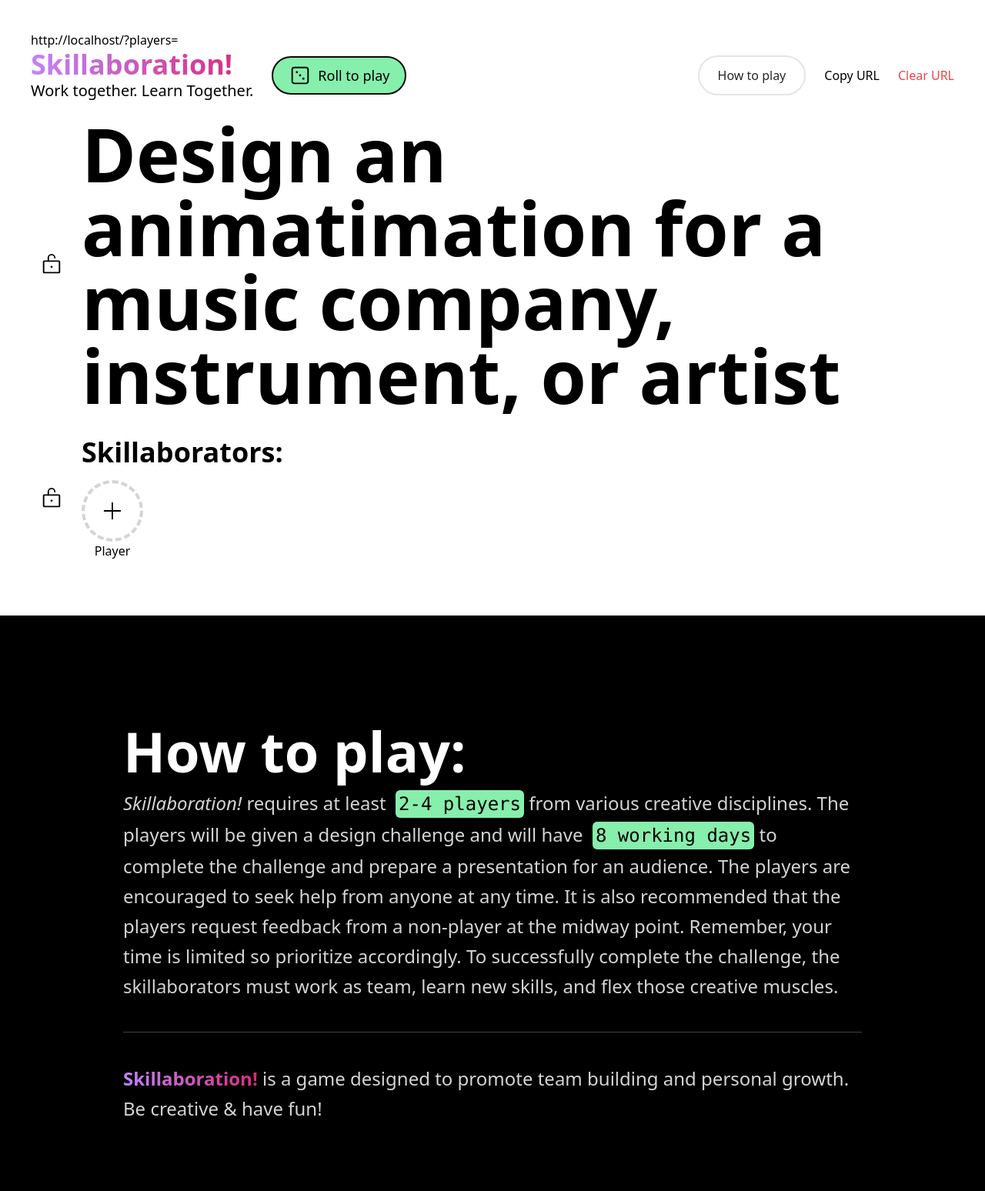
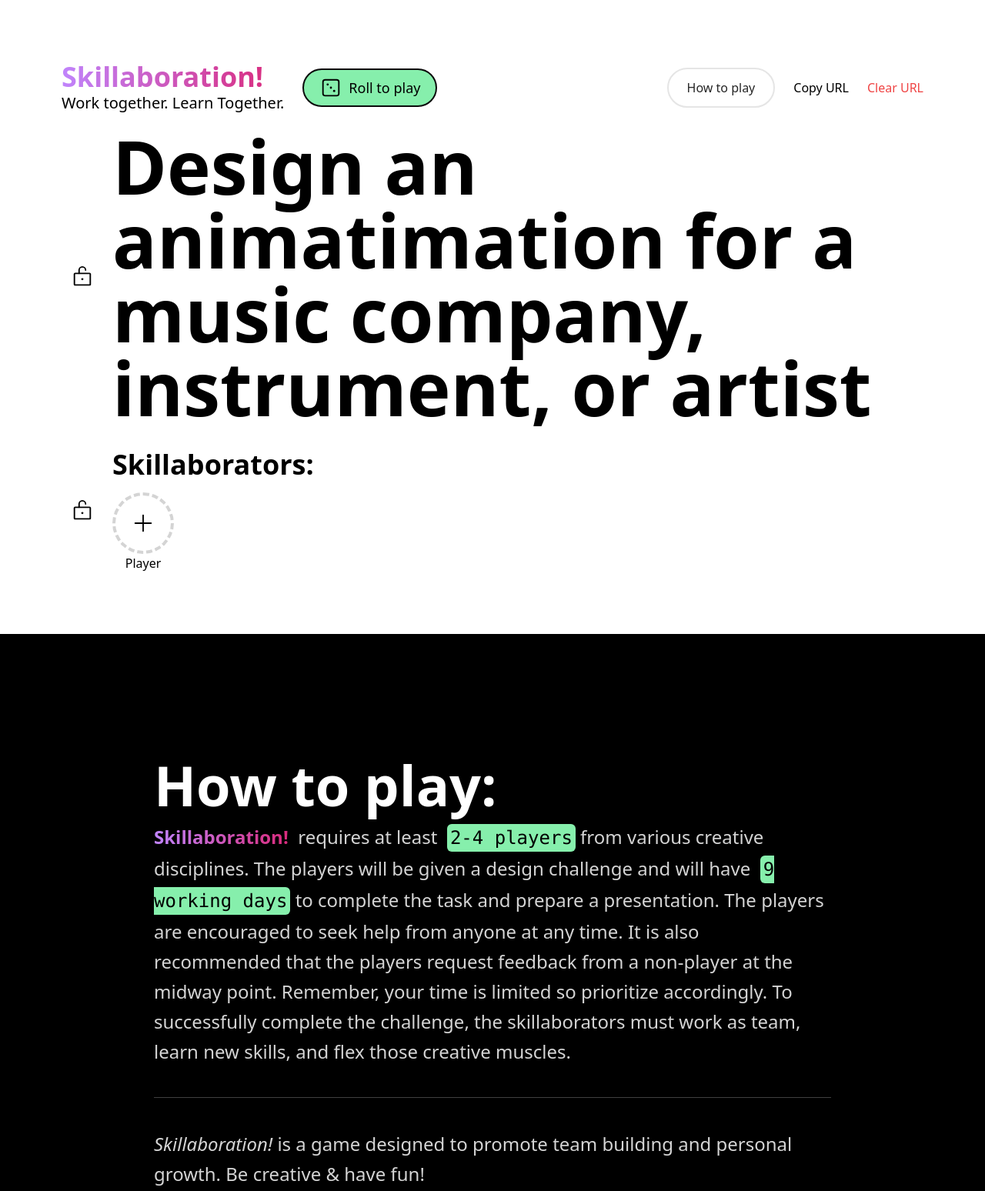
Before and after one commit to andreortiz82/skillaboration, an Astro site: page / in a window 1280 px wide. Shown: the top 1548 px of the page at 77% size. Built offline with nearby package versions, Linux system fonts and the light colour scheme; Astro itself is replaced by a stand-in of ours.

Commit message:
almost ready

```diff
--- a/src/components/ChallengeCard.tsx
+++ b/src/components/ChallengeCard.tsx
@@ -10,8 +10,6 @@ interface ChallengeCardProps {
   skills: any;
   challenges: any;
 }
-
-const room = uniqid();
 
 export const ChallengeCard = (props: ChallengeCardProps) => {
   const { skills, challenges } = props;
@@ -48,22 +46,30 @@ export const ChallengeCard = (props: ChallengeCardProps) => {
   useEffect(() => {
     const randomChallenge = _.sampleSize(challenges, 1);
     const randomSkill = _.sampleSize(skills, 1);
+    const urlParams = new URL(window.location).searchParams;
+    const urlPlayers = urlParams.get("players");
+    const urlSkillabs = urlParams.get("skillaborators");
+    const initPlayers: any = urlPlayers?.split(",");
+    const initSkillabs: any = urlSkillabs?.split(",");
+
+    if (initPlayers?.length > 0) setPlayers(initPlayers);
+    if (initSkillabs?.length > 0) setSkillaborators(initSkillabs);
     setRoundDescription(`Design ${randomSkill} for ${randomChallenge}`);
-
-    url.searchParams.set("players", players.join(","));
-    window.history.replaceState(null, "", url.toString());
-    setGameUrl(url.toString());
   }, []);
 
   const rollDice = () => {
-    const randomPlayers: any = _.sampleSize(skillaborators, 3);
+    const randomPlayers: any = _.sampleSize(players, 3);
     const randomChallenge: any = _.sampleSize(challenges, 1);
     const randomSkill: any = _.sampleSize(skills, 1);
     setParty(true);
 
-    // if (playerLocked === false) {
-    //   setSkillaborators(randomPlayers);
-    // }
+    url.searchParams.set("skillaborators", randomPlayers.join(","));
+    window.history.replaceState(null, "", url.toString());
+    setGameUrl(url.toString());
+
+    if (playerLocked === false) {
+      setSkillaborators(randomPlayers);
+    }
 
     if (challengeLocked === false) {
       setRoundChallenge(randomChallenge);
@@ -74,10 +80,9 @@ export const ChallengeCard = (props: ChallengeCardProps) => {
 
   const resetRound = () => {
     setChallengeLocked(false);
+    setParty(false);
     setPlayerLocked(false);
     setSkillaborators([]);
-    setRoundChallenge("");
-    setRoundSkill("");
 
     const randomChallenge = _.sampleSize(challenges, 1);
     const randomSkill = _.sampleSize(skills, 1);
@@ -102,13 +107,12 @@ export const ChallengeCard = (props: ChallengeCardProps) => {
 
   return (
     <section>
-      <div>{gameUrl}</div>
       <ChallengeHeader
         party={party}
         rollDice={rollDice}
         skillaborators={skillaborators}
         resetRound={resetRound}
-        room={room}
+        room={gameUrl}
       />
       <article>
         <>
@@ -124,6 +128,7 @@ export const ChallengeCard = (props: ChallengeCardProps) => {
             playerLocked={playerLocked}
             setPlayerLocked={setPlayerLocked}
             players={players}
+            skillaborators={skillaborators}
             party={party}
             addTeammate={addTeammate}
             delayRate={delayRate}
--- a/src/components/ChallengeHeader.tsx
+++ b/src/components/ChallengeHeader.tsx
@@ -48,7 +48,7 @@ export const ChallengeHeader = ({
 
         <a
           onClick={() => {
-            navigator.clipboard.writeText(window.location.href);
+            navigator.clipboard.writeText(room);
           }}
           href={`#`}
         >
--- a/src/components/HowToPlay.tsx
+++ b/src/components/HowToPlay.tsx
@@ -33,28 +33,29 @@ export const HowToPlay = () => {
     <article id="howtoplay" className="text-white">
       <h1 className="text-7xl font-bold mb-3">How to play:</h1>
       <p className="text-2xl leading-relaxed text-neutral-300 font-light">
-        <i>Skillaboration!</i> requires at least &nbsp;
+        <span className="text-transparent bg-clip-text bg-gradient-to-r from-purple-400 to-pink-600 font-bold">
+          Skillaboration!&nbsp;
+        </span>{" "}
+        requires at least &nbsp;
         <code className="p-1 bg-green-300 text-black rounded-md">
           2-4 players
         </code>{" "}
         from various creative disciplines. The players will be given a design
         challenge and will have &nbsp;
         <code className="p-1 bg-green-300 text-black rounded-md">
-          8 working days
+          9 working days
         </code>{" "}
-        to complete the challenge and prepare a presentation for an audience.
-        The players are encouraged to seek help from anyone at any time. It is
-        also recommended that the players request feedback from a non-player at
-        the midway point. Remember, your time is limited so prioritize
-        accordingly. To successfully complete the challenge, the skillaborators
-        must work as team, learn new skills, and flex those creative muscles.
+        to complete the task and prepare a presentation. The players are
+        encouraged to seek help from anyone at any time. It is also recommended
+        that the players request feedback from a non-player at the midway point.
+        Remember, your time is limited so prioritize accordingly. To
+        successfully complete the challenge, the skillaborators must work as
+        team, learn new skills, and flex those creative muscles.
       </p>
       <hr className="my-10 border-neutral-700" />
       <div>
         <p className="text-2xl leading-relaxed text-neutral-300 font-light">
-          <span className="text-transparent bg-clip-text bg-gradient-to-r from-purple-400 to-pink-600 font-bold">
-            Skillaboration!&nbsp;
-          </span>
+          <span className="italic">Skillaboration!&nbsp;</span>
           is a game designed to promote team building and personal growth. Be
           creative &amp; have fun!
         </p>
--- a/src/components/Players.tsx
+++ b/src/components/Players.tsx
@@ -8,6 +8,7 @@ export const Players = ({
   party,
   addTeammate,
   delayRate,
+  skillaborators,
 }: any) => {
   return (
     <div className="flex gap-3 mt-8">
@@ -18,7 +19,7 @@ export const Players = ({
       />
       <div>
         <h2 className="text-4xl font-bold mb-4">Skillaborators:</h2>
-        <ul className="flex gap-4">
+        <ul className="flex gap-4 flex-wrap">
           {players?.map((player: any, index: any) => {
             return (
               <li key={`${player}-${index}`}>
@@ -26,11 +27,15 @@ export const Players = ({
                   <div
                     className={`
                             ${delayRate(index)}
-                            ${party === true && `animate-players`}
+                            ${
+                              skillaborators.includes(player)
+                                ? `animate-players`
+                                : ``
+                            }
                             border-neutral-950
                             border-4
-                            w-20
-                            h-20
+                            w-16
+                            h-16
                             rounded-full
                             overflow-hidden
                             transition
@@ -39,7 +44,7 @@ export const Players = ({
                             justify-center
                             items-center`}
                   >
-                    <span className="uppercase text-2xl text-center">
+                    <span className="uppercase text-xl text-center">
                       {player.substring(0, 2)}
                     </span>
                   </div>
--- a/src/pages/index.astro
+++ b/src/pages/index.astro
@@ -43,14 +43,16 @@ const challenges = [
 
 <Layout title="Skillaboration!">
   <main class="relative">
-    <section class="h-screen relative p-10 min-h-[680px]">
+    <section class="relative p-20 min-h-screen">
       <ChallengeCard client:only skills={skills} challenges={challenges} />
     </section>
 
     <section
-      class="flex justify-center items-center bg-black h-screen p-40 min-h-[680px]"
+      class="flex justify-center items-center bg-black p-40 min-h-screen"
     >
-      <HowToPlay />
+      <div class="w-11/12 m-auto">
+        <HowToPlay />
+      </div>
     </section>
   </main>
 </Layout>
```
